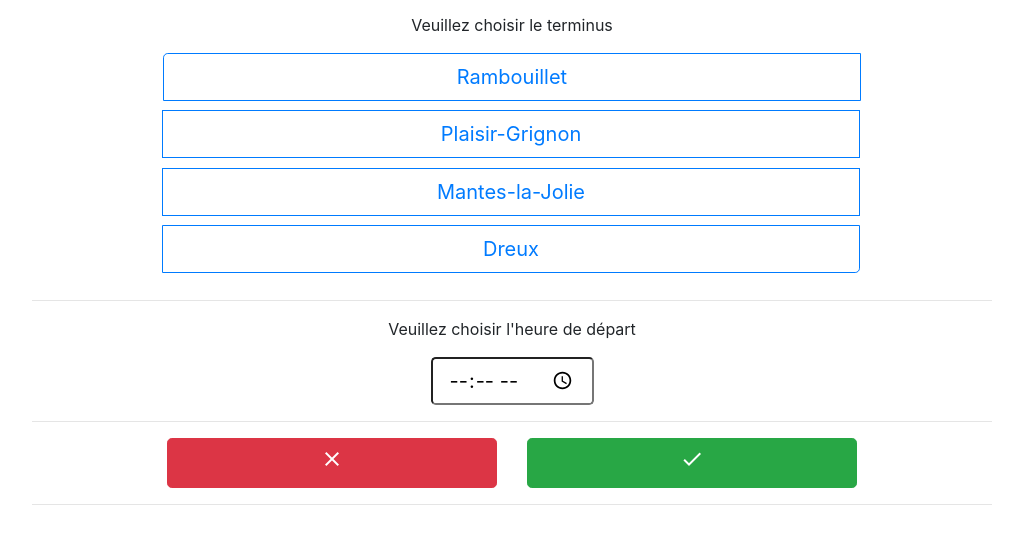
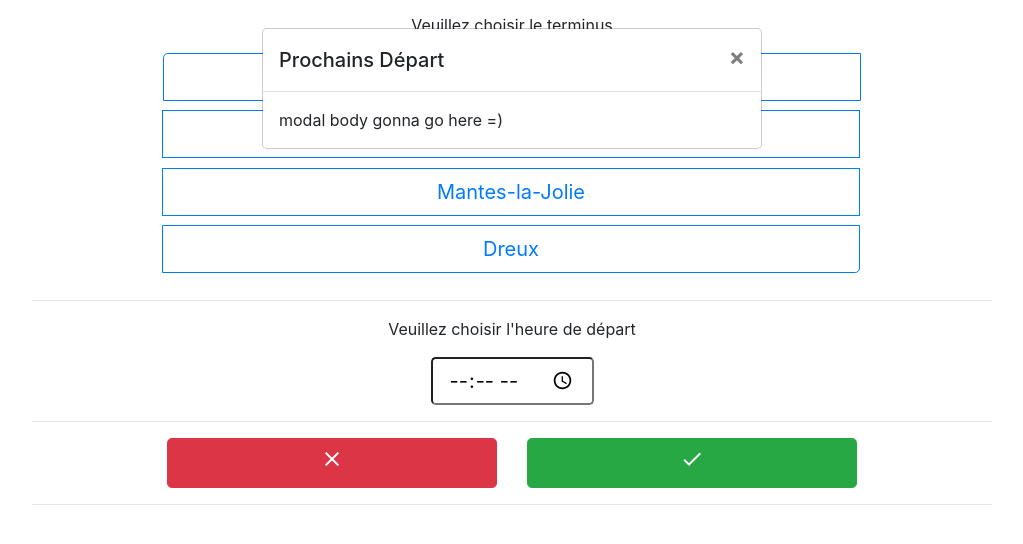
Before and after one commit to laviagicien/numTrain, an Angular app: page / in a window 1280 px wide. Shown: the top 544 px of the page, without its empty margins (128-1151 px from the left). Built offline with nearby package versions, Linux system fonts and the light colour scheme; a web font is replaced by a local one.

Commit message:
adding a modal that lunches when the app start withnext departure info

```diff
--- a/src/app/app.component.html
+++ b/src/app/app.component.html
@@ -11,3 +11,8 @@
                         [visible] = "visibility">{{getTrainDp()}}</app-show-train>
     </div>
 </div>
+<div class="row h-100 w-100 mx-auto">
+    <div class="w-75 mx-auto">
+        <app-next-departure></app-next-departure>
+    </div>
+</div>
--- a/src/app/app.module.ts
+++ b/src/app/app.module.ts
@@ -9,6 +9,7 @@ import { TimeChoiceComponent } from './time-choice/time-choice.component';
 import { ButtonPanelComponent } from './button-panel/button-panel.component';
 import { ShowTrainComponent } from './show-train/show-train.component';
 import { ActiveStateDirective } from './active-state.directive';
+import { NextDepartureComponent } from './next-departure/next-departure.component';
 
 
 
@@ -20,6 +21,7 @@ import { ActiveStateDirective } from './active-state.directive';
     ButtonPanelComponent,
     ShowTrainComponent,
     ActiveStateDirective,
+    NextDepartureComponent,
   ],
   imports: [
     BrowserModule,
--- /dev/null
+++ b/src/app/next-departure/next-departure.component.html
@@ -0,0 +1,15 @@
+<div class="modal" tabindex="-1" role="dialog" id="next-dep" data-toggle="next-dep">
+  <div class="modal-dialog" role="document">
+    <div class="modal-content">
+      <div class="modal-header">
+        <h5 class="modal-title">Prochains D&eacute;part</h5>
+        <button class="close" type="button" data-dismiss="modal" aria-label="close" (click)="closeModal()">
+          <span aria-hidden="true">&times;</span>
+        </button>
+      </div>
+      <div class="modal-body">
+        modal body gonna go here =)
+      </div>
+    </div>
+  </div>
+</div>
--- /dev/null
+++ b/src/app/next-departure/next-departure.component.ts
@@ -0,0 +1,21 @@
+import { Component, OnInit } from '@angular/core';
+
+@Component({
+  selector: 'app-next-departure',
+  templateUrl: './next-departure.component.html',
+  styleUrls: ['./next-departure.component.css']
+})
+export class NextDepartureComponent implements OnInit {
+
+  constructor() { }
+
+  ngOnInit() {
+    document.getElementById('next-dep').style.display = 'block';
+
+  }
+
+  closeModal () {
+    document.getElementById('next-dep').style.display = 'none';
+  }
+
+}
--- /dev/null
+++ b/src/app/schedule.model.ts
@@ -0,0 +1,3 @@
+export class Schedule {
+
+}
```
Also changed, not shown: src/app/next-departure/next-departure.component.css (added).
